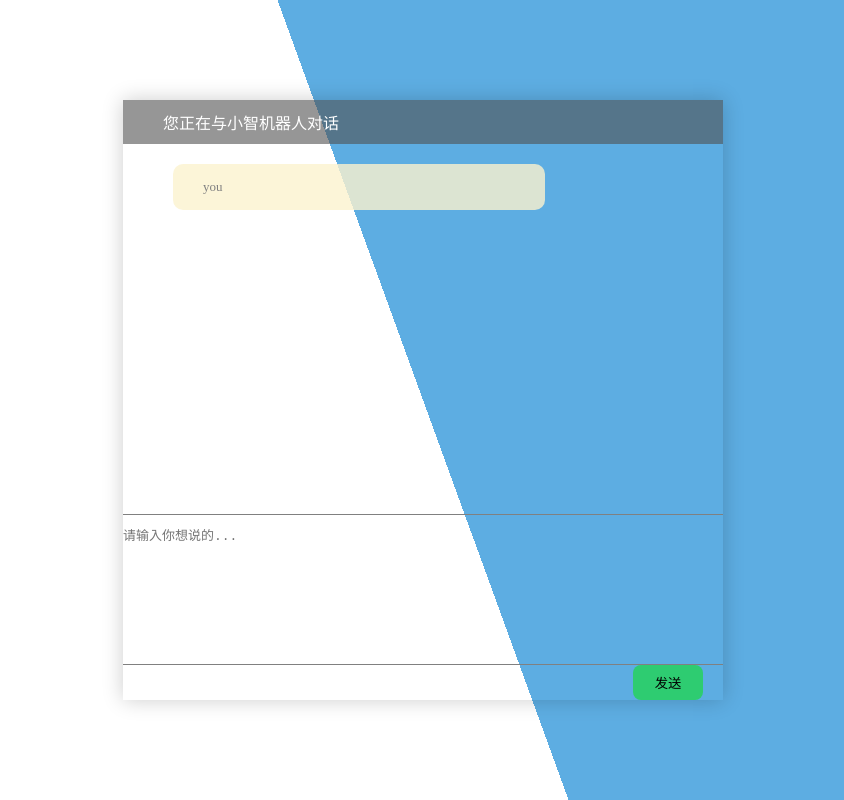
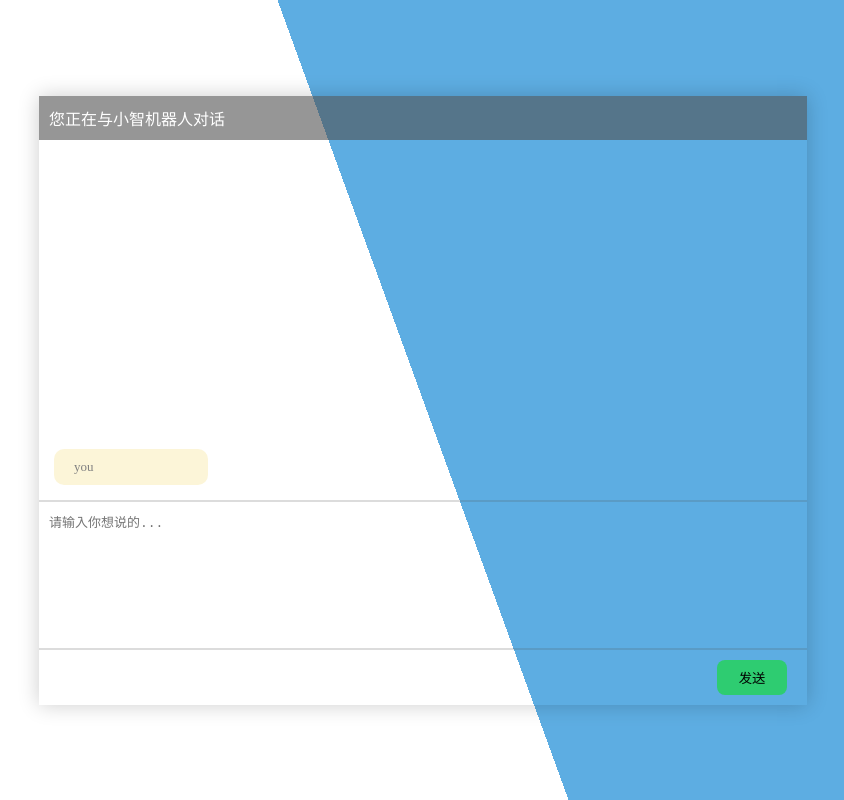
Before and after one commit to q475254344/chatbot_client, a website: page www/index.html in a window 1280 px wide. Both pictures are taken after a click on the button "发送". Shown: the whole page, without its empty margins (217-1061 px from the left). Drawn offline with nearby package versions, Linux system fonts and the light colour scheme; no server answers.

Commit message:
前端优化

```diff
--- a/www/index.html
+++ b/www/index.html
@@ -8,32 +8,36 @@
     <link href="./style.css" rel="stylesheet" type="text/css">
     <style>
         header {
-            padding: 10px 40px;
+            padding: 10px;
             background: rgba(80, 80, 80, 0.6);
             color: white;
         }
 
-        .message {
-            padding: 10px 40px;
+        .message-box {
+            display: flex;
+            flex-direction: column-reverse;
+            margin: 5px;
             height: 350px;
-            border-bottom: 1px solid gray;
-            overflow: scroll;
+            overflow-y: auto;
+        }
+
+        .msg {
+            padding: 10px 20px;
+            margin: 10px;
+            border-radius: 10px;
+            width: fit-content;
+            min-width: 15%;
+            max-width: 70%;
+            overflow-wrap: break-word;
         }
 
         .msg-user {
-            padding: 15px 30px;
-            margin: 10px;
             background: rgba(252, 243, 207, 0.8);
-            border-radius: 10px;
-            width: 60%;
+
         }
 
         .msg-robot {
-            padding: 15px 30px;
-            margin: 10px;
             background: rgba(171, 235, 198, 0.8);
-            border-radius: 10px;
-            width: 60%;
         }
 
         .tag {
@@ -46,17 +50,22 @@
             height: 150px;
             background: none;
             border: none;
-            border-bottom: 1px solid gray;
+            border-top: 2px solid rgba(80, 80, 80, 0.2);
+            border-bottom: 2px solid rgba(80, 80, 80, 0.2);
             resize: none;
-            padding: 10px 0px;
+            padding: 10px;
             font-size: medium;
+        }
+
+        .input-box:focus {
+            outline: none;
         }
 
         .btn-send {
             width: 70px;
             height: 35px;
             float: right;
-            margin-right: 20px;
+            margin: 10px 20px;
             background: #2ECC71;
             border: none;
             border-radius: 8px;
@@ -66,6 +75,14 @@
             cursor: pointer;
             background: #58D68D;
         }
+
+        .message-box::-webkit-scrollbar {
+            width: 3px;
+        }
+
+        .message-box::-webkit-scrollbar-thumb {
+            background-color: rgba(80, 80, 80, 0.6);
+        }
     </style>
 </head>
 
@@ -73,16 +90,22 @@
     <div class="page" id="app">
         <div class="boxA">
             <header>您正在与小智机器人对话</header>
-            <div class="message">
-                <div v-for="item in message" :class="item.isUser ? 'msg-user' : 'msg-robot'">
+            <div class="message-box">
+                <div v-for="(item, index) in message"
+                :style="{order: -index}"
+                :class="item.isUser ? 'msg-user msg' : 'msg-robot msg'">
                     <span class="tag" v-html="item.isUser? 'you' : 'robot'"></span>
                     <br>
                     {{item.msg}}
                 </div>
             </div>
-            <textarea class="input-box" v-model="msgToSend" placeholder="请输入你想说的..."></textarea>
+            <textarea class="input-box"
+            v-model="msgToSend"
+            @keyup.enter="msgPost"
+            placeholder="请输入你想说的..."></textarea>
             <footer>
                 <button @click="msgPost" class="btn-send">发送</button>
+                <div style="clear: both;"></div>
             </footer>
         </div>
     </div>
@@ -91,6 +114,7 @@
 <script src="https://cdn.jsdelivr.net/npm/vue/dist/vue.js"></script>
 <script src="https://unpkg.com/axios/dist/axios.min.js"></script>
 <script>
+    axios.defaults.baseURL = 'http://localhost:8083';
     var app = new Vue({
         el: '#app',
         data: {
@@ -99,6 +123,18 @@
         },
         methods: {
             msgPost() {
+                this.msgToSend = this.msgToSend.trim();
+                if(this.msgToSend.indexOf('天气') !== -1) {
+                    this.msgPostToChat();
+                    return;
+                }
+                if(Math.random() < 0.33) {
+                    this.msgPostToChat();
+                } else {
+                    this.msgPostToCustom();
+                }
+            },
+            msgPostToChat() {
                 let msg = this.msgToSend;
                 let postData = {
                     reqType: 0,
@@ -115,17 +151,34 @@
 
                 this.message.push( { msg: msg, isUser: 1 });
                 this.msgToSend = "";
-                axios.post('http://localhost:8083/chat', postData)
+                axios.post('/chat', postData)
                     .then((response) => {
-                        this.message.push({ msg: response.data.msg.body.results[0].values.text, isUser: 0 })
+                        this.message.push({ msg: response.data.msg.body.results[0].values.text, isUser: 0 });
                     })
                     .catch((error) => {
                         console.log(error)
                         alert('服务器错误...')
                     });
+            },
+            msgPostToCustom() {
+                let msg = this.msgToSend;
+                let postData = {
+                    text: msg
+                };
+
+                this.message.push( { msg: msg, isUser: 1 });
+                this.msgToSend = "";
+                axios.post('/custom', postData)
+                    .then((response) => {
+                        this.message.push({ msg: response.data.text, isUser: 0 });
+                    })
+                    .catch((error) => {
+                        console.log(error);
+                        alert('服务器错误...');
+                    });
             }
         }
-    })
+    });
 </script>
 
 </html>
--- a/www/style.css
+++ b/www/style.css
@@ -12,7 +12,8 @@ html, body{
 }
 .boxA{
     position: relative;
-    width: 600px;
-    height: 600px;
+    width: 60%;
+    min-width: 600px;
+    min-height: 600px;
     box-shadow: 0px 0px 20px rgba(0, 0, 0, 0.2);
 }
```
